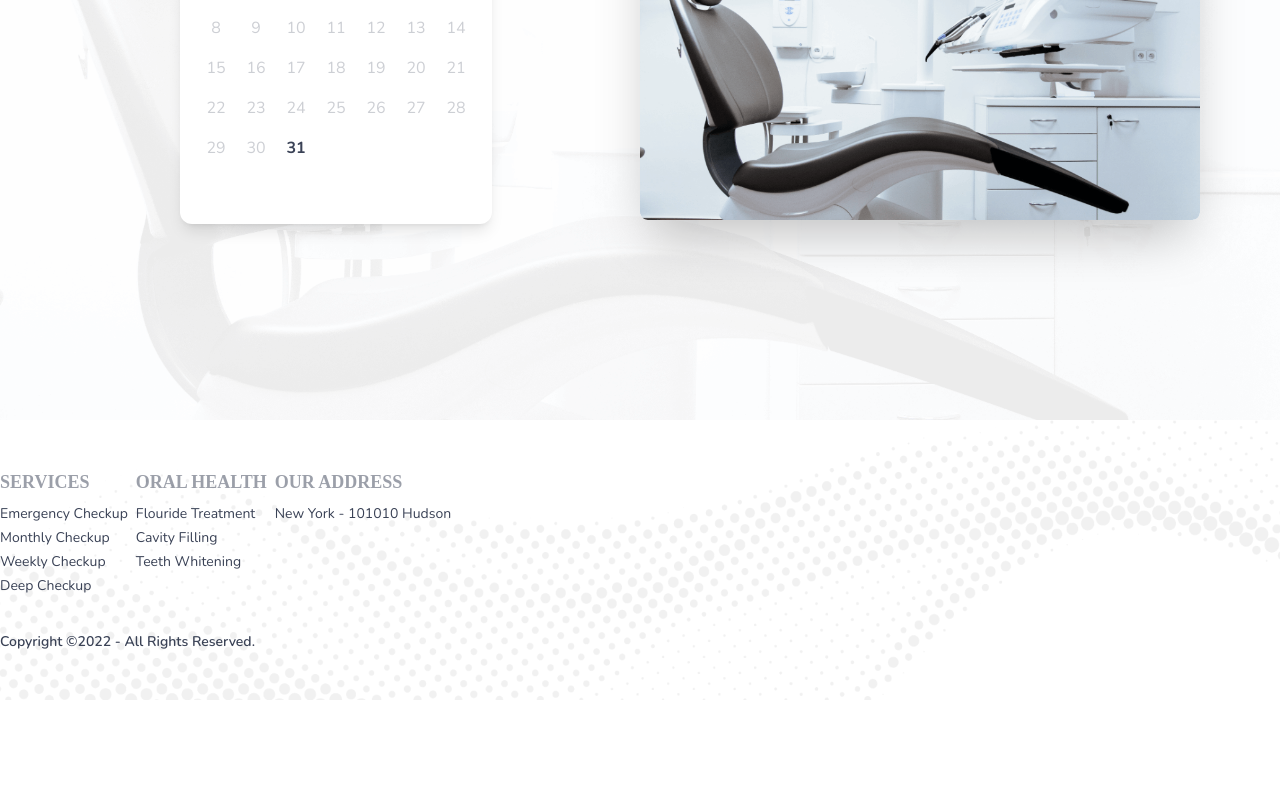
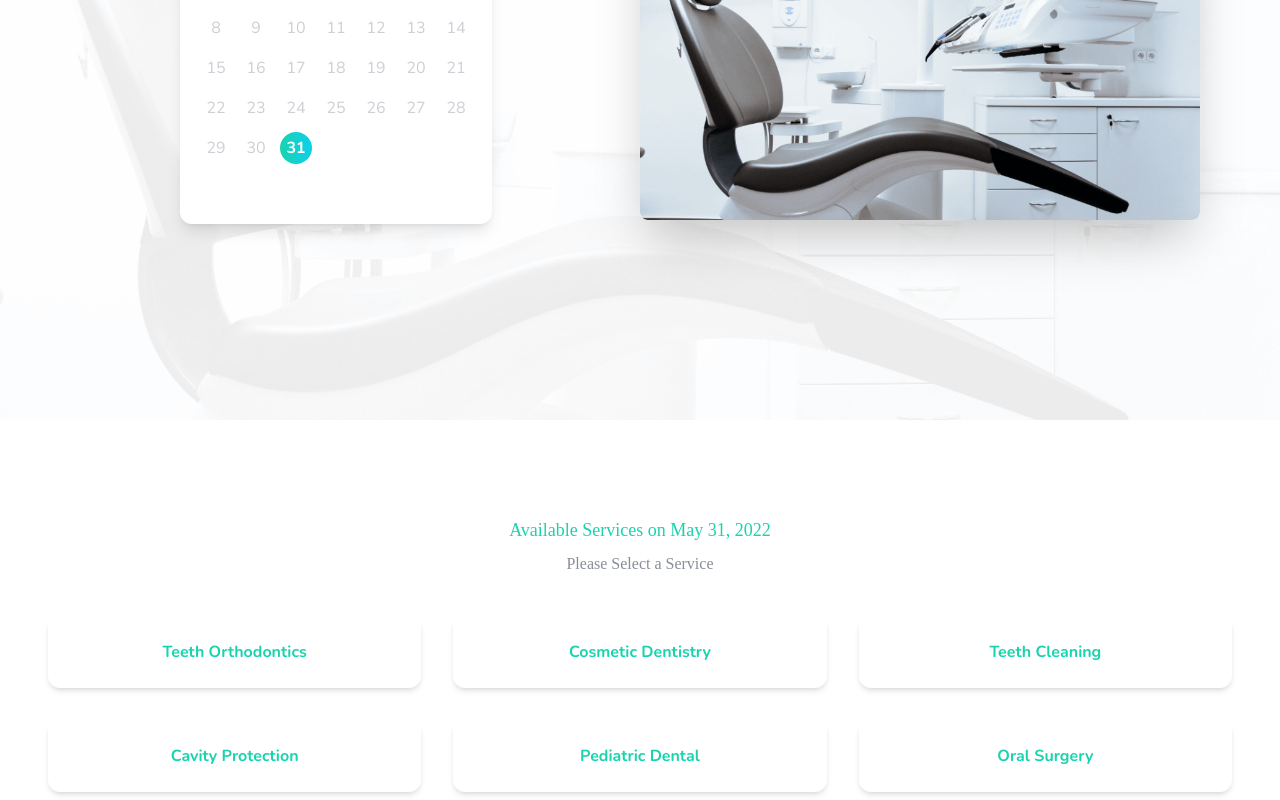
Before and after one commit to genuinestalwart/doctors-portal-client, a React (Create React App) app: page /appointment in a window 1280 px wide. Shown: the part 380-1180 px from the top of the page. Before the commit the page ends 1080 px from the top, so only its background shows below. Built offline with nearby package versions, Linux system fonts and the light colour scheme; a web font is replaced by a local one.

Commit message:
available services section added

```diff
--- a/src/components/Appointment/Calendar/Calendar.js
+++ b/src/components/Appointment/Calendar/Calendar.js
@@ -6,22 +6,21 @@ import chair from "../../../assets/images/chair.png";
 
 // getting the present date
 const currentDate = new Date();
-const [year, currentMonth, date] = [
+const [year, month, date] = [
 	currentDate.getFullYear(),
 	currentDate.getMonth(),
 	currentDate.getDate(),
 ];
 
 // the date that comes after a year
-const toMonth = new Date(year + 1, currentMonth, date - 1);
+const toMonth = new Date(year + 1, month, date - 1);
 
-const Calendar = () => {
-	const [selected, setSelected] = useState();
+const Calendar = ({ selected, setSelected }) => {
 	const [rdpDate, setMonth] = useState(currentDate);
 
 	return (
 		<section>
-			<div className="bg-[url('/src/assets/images/bg.png')] bg-cover h-[calc(100vh_-_4rem)] hero px-16">
+			<div className="bg-[url('/src/assets/images/bg.png')] bg-cover h-[calc(100vh_-_4rem)] hero mb-24 px-16">
 				<div className='hero-content space-x-8'>
 					<div className='flex justify-center w-1/2'>
 						<DayPicker
@@ -40,13 +39,13 @@ const Calendar = () => {
 								nav_button:
 									"bg-transparent hover:bg-gradient-to-r border-0 btn btn-primary hover:from-primary h-8 min-h-fit p-0 rounded-full hover:to-secondary hover:text-base-100 w-8",
 								nav_button_previous: `${
-									currentMonth === rdpDate.getMonth() &&
+									month === rdpDate.getMonth() &&
 									year === rdpDate.getFullYear()
 										? "opacity-25 pointer-events-none"
 										: ""
 								} rdp-nav_button_previous`,
 								nav_button_next: `${
-									currentMonth === rdpDate.getMonth() &&
+									month === rdpDate.getMonth() &&
 									year + 1 === rdpDate.getFullYear()
 										? "opacity-25 pointer-events-none"
 										: ""
@@ -56,16 +55,12 @@ const Calendar = () => {
 							// disabling the out-of-range days
 							disabled={[
 								{
-									from: new Date(year, currentMonth, 0),
-									to: new Date(year, currentMonth, date - 1),
+									from: new Date(year, month, 0),
+									to: new Date(year, month, date - 1),
 								},
 								{
-									from: new Date(
-										year + 1,
-										currentMonth,
-										date
-									),
-									to: new Date(year + 1, currentMonth + 1, 0),
+									from: new Date(year + 1, month, date),
+									to: new Date(year + 1, month + 1, 0),
 								},
 							]}
 							fixedWeeks
--- /dev/null
+++ b/src/components/Appointment/Services.js
@@ -0,0 +1,58 @@
+import React from "react";
+
+const months = [
+	"January",
+	"February",
+	"March",
+	"April",
+	"May",
+	"June",
+	"July",
+	"August",
+	"September",
+	"October",
+	"November",
+	"December",
+];
+
+const Services = ({ selected }) => {
+	const [year, month, date] = [
+		selected.getFullYear(),
+		selected.getMonth(),
+		selected.getDate(),
+	];
+
+	return (
+		<section className='mb-24'>
+			<h5 className='text-primary text-center text-lg'>
+				Available Services on {months[month]} {date}, {year}
+			</h5>
+			<h6 className='my-2 opacity-60 text-center'>
+				Please Select a Service
+			</h6>
+
+			<div className='gap-8 grid grid-cols-3 mt-10 px-12'>
+				<div className='font-bold p-6 rounded-xl shadow-md text-primary text-center'>
+					Teeth Orthodontics
+				</div>
+				<div className='font-bold p-6 rounded-xl shadow-md text-primary text-center'>
+					Cosmetic Dentistry
+				</div>
+				<div className='font-bold p-6 rounded-xl shadow-md text-primary text-center'>
+					Teeth Cleaning
+				</div>
+				<div className='font-bold p-6 rounded-xl shadow-md text-primary text-center'>
+					Cavity Protection
+				</div>
+				<div className='font-bold p-6 rounded-xl shadow-md text-primary text-center'>
+					Pediatric Dental
+				</div>
+				<div className='font-bold p-6 rounded-xl shadow-md text-primary text-center'>
+					Oral Surgery
+				</div>
+			</div>
+		</section>
+	);
+};
+
+export default Services;
--- a/src/components/Main/Appointment.js
+++ b/src/components/Main/Appointment.js
@@ -1,10 +1,17 @@
 import React from "react";
+import { useState } from "react";
 import Calendar from "../Appointment/Calendar/Calendar";
+import Services from "../Appointment/Services";
+
+const currentDate = new Date();
 
 const Appointment = () => {
+	const [selected, setSelected] = useState(currentDate);
+
 	return (
 		<>
-			<Calendar></Calendar>
+			<Calendar selected={selected} setSelected={setSelected}></Calendar>
+			<Services selected={selected}></Services>
 		</>
 	);
 };
```
